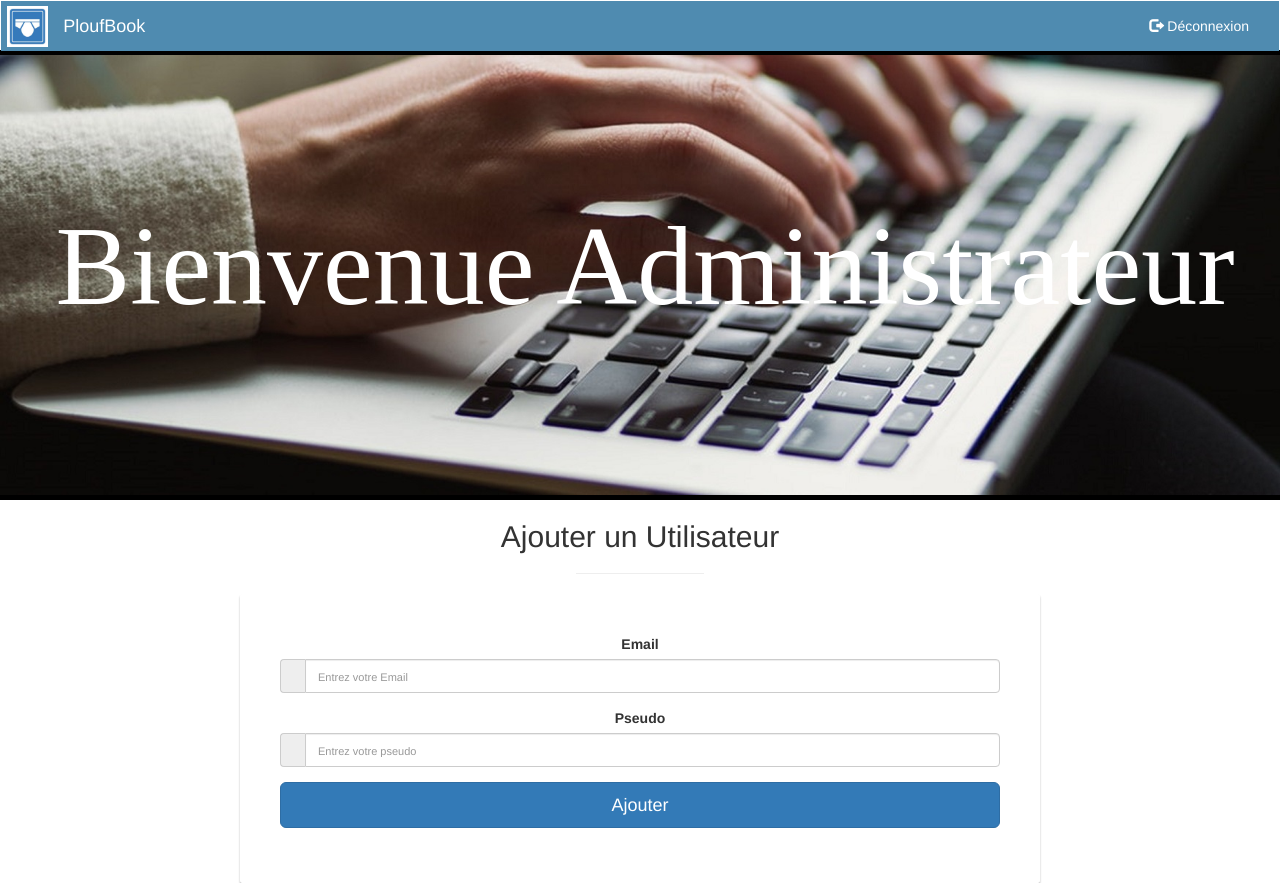
After one commit to MartinLeMintier/Petit-Bassin, a PHP site: page /Admin.php in a window 1280 px wide. The commit adds this page. Run offline with PHP 8.4, Linux system fonts and the light colour scheme.

Commit message:
début design admin

```diff
--- /dev/null
+++ b/Admin.php
@@ -0,0 +1,97 @@
+<!DOCTYPE html>
+<html>
+<title>PloufBook</title>
+<meta charset="UTF-8">
+<meta name="viewport" content="width=device-width, initial-scale=1">
+
+<link rel='stylesheet' href='https://fonts.googleapis.com/css?family=Open+Sans'>
+<link href='https://fonts.googleapis.com/css?family=Passion+One' rel='stylesheet' type='text/css'>
+<link href='https://fonts.googleapis.com/css?family=Oxygen' rel='stylesheet' type='text/css'>
+
+<link rel="stylesheet" href="AdminDesign.css" />
+<!-- Latest compiled and minified CSS -->
+<link rel="stylesheet" href="https://maxcdn.bootstrapcdn.com/bootstrap/3.3.7/css/bootstrap.min.css">
+
+<!-- jQuery library -->
+<script src="https://ajax.googleapis.com/ajax/libs/jquery/3.3.1/jquery.min.js"></script>
+
+<!-- Latest compiled JavaScript -->
+<script src="https://maxcdn.bootstrapcdn.com/bootstrap/3.3.7/js/bootstrap.min.js"></script>
+
+<link rel="shortcut icon" href="images/slip.jpg">
+
+<body>
+
+	<!-- Navbar -->
+	<nav role="navigation" class="navbar navbar-reverse">
+		<div class="container-fluid">
+			<div class="navbar-header">
+				<img src="images/slip.jpg" class="logo" alt="" />
+				<a class="navbar-brand" href="#">PloufBook</a>
+			</div>
+			<div class="collapse navbar-collapse">
+				<ul class="nav navbar-nav navbar-right">
+					<li><a href="#"><span class="glyphicon glyphicon-log-out"></span> Déconnexion</a></li>
+
+				</ul>
+			</div>
+		</div>
+	</nav>
+
+	<header class="header_pageAdmin">
+		<div id="titre_page">
+
+			<h1>Bienvenue Administrateur</h1>
+		</div>
+
+	</header>
+
+
+	<div class="container-fluid2">
+		<div class=" section1 text-center">
+			<h2>Ajouter un Utilisateur</h2>
+			<hr />
+
+					<div class="main-login main-center">
+						<form>
+
+						<div class="form-group">
+							<label for="email" class="cols-sm-2 control-label">Email</label>
+							<div class="cols-sm-10">
+								<div class="input-group">
+									<span class="input-group-addon"><i class="fa fa-at" aria-hidden="true"></i></span>
+									<input type="text" class="form-control" name="email" id="email"  placeholder="Entrez votre Email"/>
+								</div>
+							</div>
+						</div>
+
+						<div class="form-group">
+							<label for="username" class="cols-sm-2 control-label">Pseudo</label>
+							<div class="cols-sm-10">
+								<div class="input-group">
+									<span class="input-group-addon"><i class="fa fa-male" aria-hidden="true"></i></span>
+									<input type="text" class="form-control" name="username" id="username"  placeholder="Entrez votre pseudo"/>
+								</div>
+							</div>
+						</div>
+
+
+
+						<div class="form-group ">
+							<button type="submit" class="btn btn-primary btn-lg btn-block login-button">Ajouter</button>
+						</div>
+
+					</form>
+
+	</div>
+
+</div>
+</div>
+
+
+
+
+
+</body>
+
+</html>
--- /dev/null
+++ b/AdminDesign.css
@@ -0,0 +1,114 @@
+.container-fluid{
+	background-color: #4F8BB0;
+}
+.navbarli a, .navbar .navbar-brand {
+    color: white !important;
+}
+
+
+
+.navbar-nav li a:hover, .navbar-nav li.active a {
+    color: black !important;
+    background-color: #fff !important;
+}
+.collapse ul li a {
+    color: white;
+}
+
+nav a:visited,.navbar-nav{
+	color: red;
+}
+
+.navbar-inverse  {
+    border-color: transparent;
+    color: red !important;
+}
+.logo{
+	float: left;
+	margin-top: 5px;
+	margin-left: -9px;
+	margin-right: 15px;
+	width: 12%;
+}
+
+header h1{
+    text-align: center;
+    font-weight: bold;
+    padding-top:150px;
+    font-family: 'Museo', serif;
+    font-size: 8em;
+    font-weight: normal;
+    margin: 0 0 0 10px;
+  }
+
+  header{
+
+    top:0px;
+    margin-top: -22px;
+    background-image: url("images/admin.jpg");
+
+    border-bottom: 5px solid black;
+    border-top:5px solid black;;
+     color: white;
+     background-size: cover;
+
+
+    height:450px;
+  }
+
+
+.main{
+ 	margin-top: 70px;
+}
+
+.panel-title{
+    margin-top: -40px;
+}
+
+
+h1.title {
+	font-size: 50px;
+	font-family: 'Passion One', cursive;
+	font-weight: 400;
+}
+
+hr{
+	width: 10%;
+	color: #fff;
+}
+
+.form-group{
+	margin-bottom: 15px;
+}
+
+label{
+	margin-bottom: 15px;
+}
+
+input,
+input::-webkit-input-placeholder {
+    font-size: 11px;
+    padding-top: 3px;
+}
+
+
+
+.main-login{
+ 	background-color: #fff;
+    /* shadows and rounded borders */
+    -moz-border-radius: 2px;
+    -webkit-border-radius: 2px;
+    border-radius: 2px;
+    -moz-box-shadow: 0px 2px 2px rgba(0, 0, 0, 0.3);
+    -webkit-box-shadow: 0px 2px 2px rgba(0, 0, 0, 0.3);
+    box-shadow: 0px 2px 2px rgba(0, 0, 0, 0.3);
+
+}
+
+.main-center{
+ 	margin-top: 30px;
+ 	margin: 0 auto;
+ 	max-width: 800px;
+    padding: 40px 40px;
+
+}
--- a/traitementdebut.php
+++ b/traitementdebut.php
@@ -44,6 +44,7 @@ if(isset($_GET['username']) AND isset($_GET['email']) AND isset($_GET['choix']))
 							<strong>Admin</strong> : <?php echo $donnees['nom']; ?><br />
 							l'amin est : <?php echo $donnees['prenom']; ?>, et son adresse mail est <?php echo $donnees['Adresse_mail']; ?> !<br />
 						   </p>
+						   <p>Cliquez <a href="./admin.php">ici</a>
 						<?php
 
 					}
```
Also changed, not shown: Connexion.php (+5 -5 lines), designConn.css (+5 -2 lines), images/admin.jpg (added).
